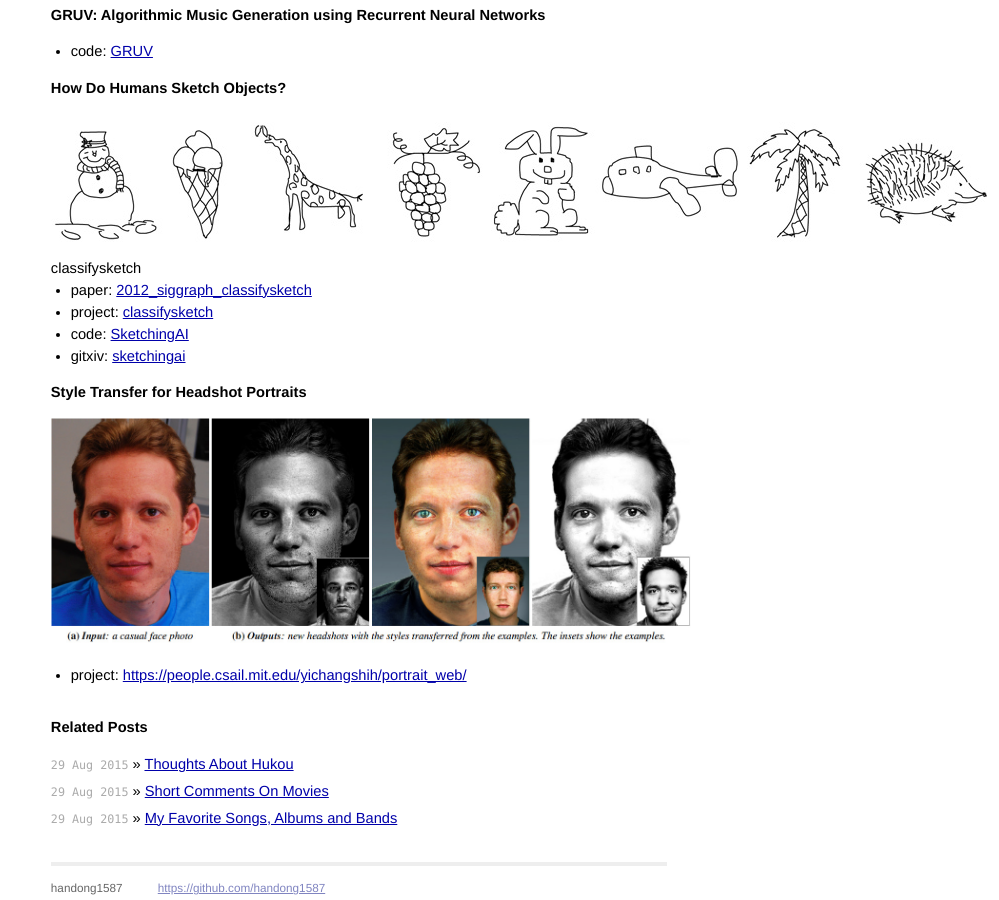
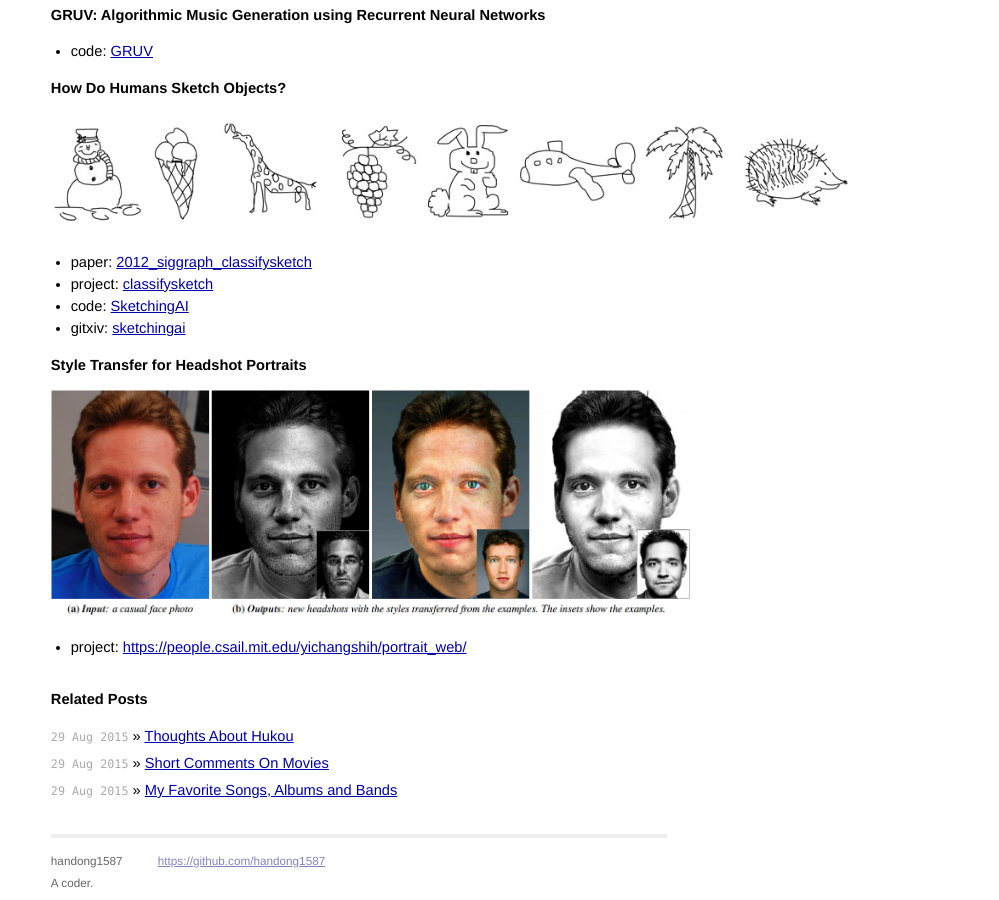
Before and after one commit to handong1587/handong1587.github.io, a Jekyll site: the page built from _posts/deep_learning/2015-08-27-cnn-and-arts.md, in a window 1280 px wide and 900 px high, scrolled down 1076 px. Shown: the whole window, without its empty margins (281-1280 px from the left). Built offline with Jekyll 4.4.1, drawn with Linux system fonts in a browser that asks for light colours; Markdown is read by kramdown in place of the engine named in the settings.

Commit message:
modified image showing width

```diff
--- a/_posts/deep_learning/2015-08-27-cnn-and-arts.md
+++ b/_posts/deep_learning/2015-08-27-cnn-and-arts.md
@@ -30,10 +30,8 @@
 
 **How Do Humans Sketch Objects?**
 
-<div class="fig figcenter fighighlight">
-  <img src="/assets/cnn-and-arts/teaser_siggraph.jpg">
-  <div class="figcaption">classifysketch</div>
-</div>
+<img src="/assets/cnn-and-arts/teaser_siggraph.jpg"
+ width="800" />
 
 - paper: [2012_siggraph_classifysketch](http://cybertron.cg.tu-berlin.de/eitz/pdf/2012_siggraph_classifysketch.pdf)
 - project: [classifysketch](http://cybertron.cg.tu-berlin.de/eitz/projects/classifysketch/)
```
